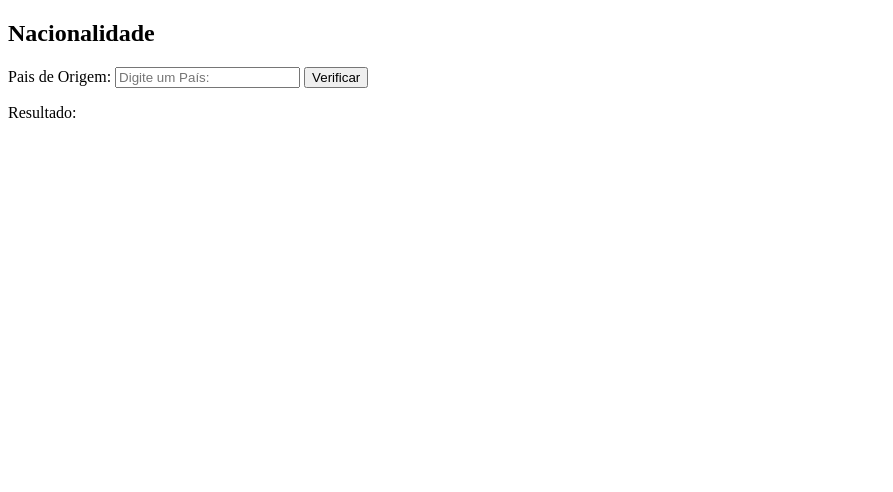
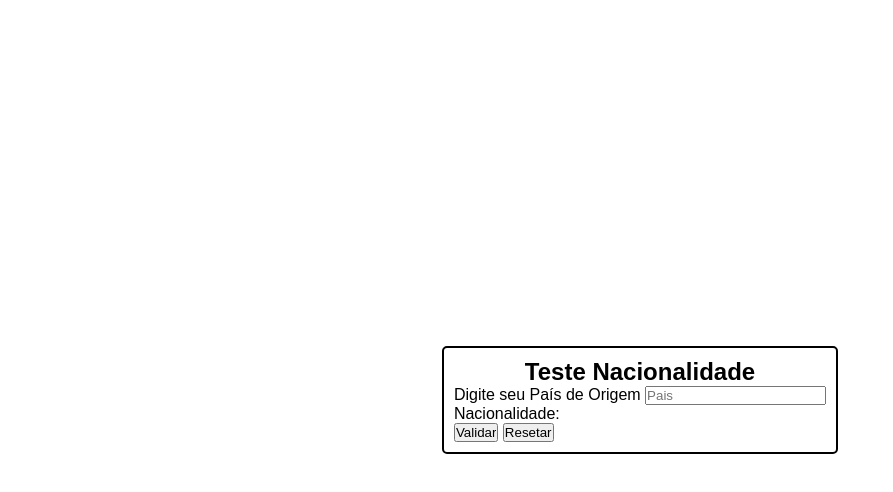
Before and after one commit to RafaelMenegalli/Javascript, a plain HTML site: page aula011/ex009.html in a window 1280 px wide. Shown: the whole page, without its empty margins (0-893 px from the left). Drawn offline with Linux system fonts and the light colour scheme.

Commit message:
projeto_nacionalidade_feito

```diff
--- a/aula011/ex009.html
+++ b/aula011/ex009.html
@@ -4,31 +4,51 @@
     <meta charset="UTF-8">
     <meta http-equiv="X-UA-Compatible" content="IE=edge">
     <meta name="viewport" content="width=device-width, initial-scale=1.0">
-    <title>Nacionalidade</title>
+    <title>Teste Nacionalidade</title>
+    <style>
+
+        *{
+            margin: 0;
+            padding: 0;
+        }
+
+        body{
+            font-family: Arial, Helvetica, sans-serif;
+            display: flex;
+            justify-content: center;
+            align-items: center;
+            height: 100vh;
+        }
+
+        form{
+            padding: 10px;
+            border: 2px solid black;
+            border-radius: 5px;
+        }
+        form h2{
+            text-align: center;
+        }
+    </style>
 </head>
 <body>
-    <main>
-        <form action="">
-            <h2>Nacionalidade</h2>
-            <label for="lugar">Pais de Origem:</label>
-            <input type="text" name="lugar" id="lugar" placeholder="Digite um País:">
-            <button id="btn">Verificar</button>
-            <p id="res">Resultado: </p>
-        </form>
-    </main>
+    <form action="">
+        <h2>Teste Nacionalidade</h2>
+        <label for="pais">Digite seu País de Origem</label>
+        <input type="text" name="pais" id="pais" placeholder="Pais">
+        <p id="res">Nacionalidade:</p>
+        <input type="button" value="Validar" onclick="avaliar()">
+        <button type="reset">Resetar</button>
+    </form>
 
     <script>
-        function verificar(){
-            var btn = document.getElementById('btn')
-            btn.addEventListener('click', verificar())
+        function avaliar(){
+            var pais = document.getElementById('pais').value
+            var resultado = document.getElementById('res')
 
-            var txtpais = document.getElementById('lugar')
-            var pais = txtpais.value
-            var txtres = document.getElementById('res')
-            if (pais == 'Brasil'){
-                res.innertxt = 'Você é Brasileiro'
+            if(pais == 'Brasil' || pais == 'BRASIL' || pais == 'brasil'){
+                resultado.innerHTML = 'Nacionalidade: Brasileiro'
             } else{
-                res.innertxt = 'Você é Estrangeiro'
+                resultado.innerHTML = 'Nacionalidade: Estrangeiro'
             }
         }
     </script>
```
